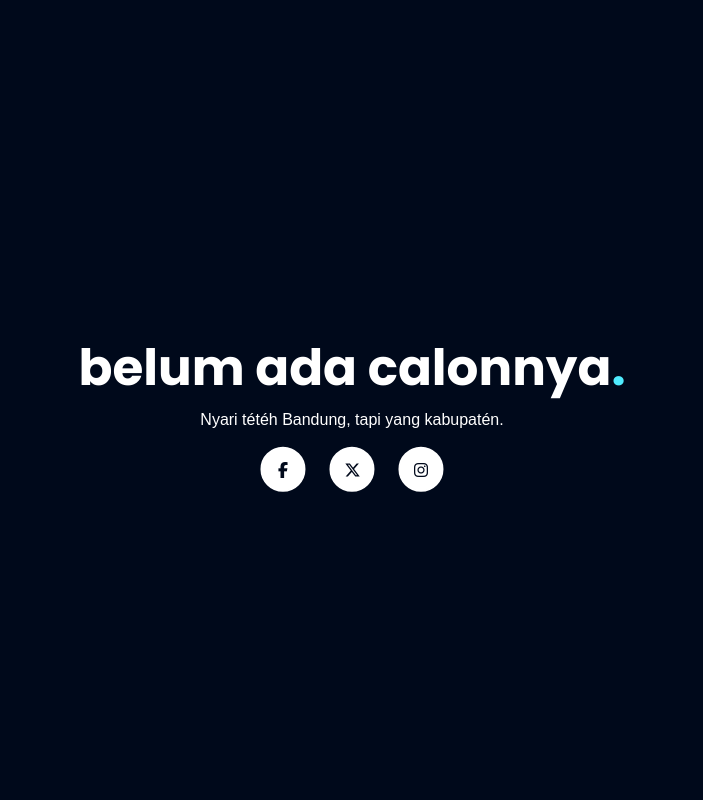
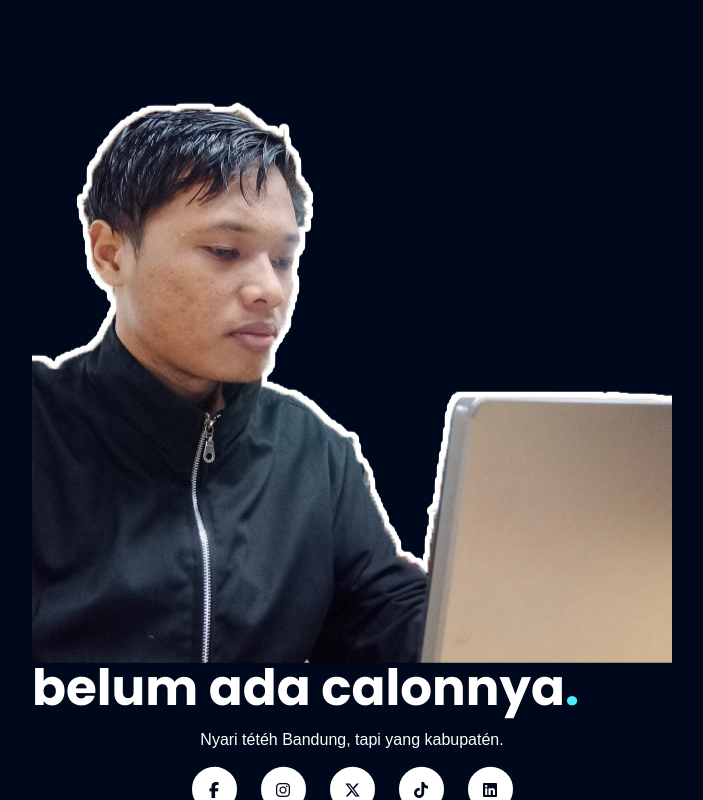
Before and after one commit to asephermann/asephermann.github.io, a plain HTML site: page nikah/index.html in a window 1280 px wide. Shown: the whole page, without its empty margins (288-991 px from the left). Drawn offline with nearby package versions, Linux system fonts and the light colour scheme; a web font is replaced by a local one.

Commit message:
Update index.html

```diff
--- a/nikah/index.html
+++ b/nikah/index.html
@@ -8,12 +8,14 @@
 </head>
 <body>
 <div class="wrapper">
-  <h1>belum ada calonnya<span class="dot">.</span></h1>
+  <h1><img src="https://github.com/asephermann/asephermann.github.io/blob/main/U2FsdGVkX1bwBrhpCaeWDeNX8tRjGbRbiSK2L2qceCKcs1l5ZG35w.png"/>belum ada calonnya<span class="dot">.</span></h1>
   <p>Nyari tétéh Bandung, tapi yang kabupatén.</p>
   <div class="icons">
     <a href="https://www.facebook.com/asephermanns/" target="_blank"><i class="fa-brands fa-facebook-f"></i></a>
+    <a href="https://www.instagram.com/asephermann" target="_blank"><i class="fa-brands fa-instagram"></i></a>
     <a href="https://x.com/asephermanns" target="_blank"><i class="fa-brands fa-x-twitter"></i></a>
-    <a href="https://www.instagram.com/asephermann" target="_blank"><i class="fa-brands fa-instagram"></i></a>
+    <a href="https://www.tiktok.com/@asephermann" target="_blank"><i class="fa-brands fa-tiktok"></i></a>
+    <a href="https://www.linkedin.com/in/asephermann" target="_blank"><i class="fa-brands fa-linkedin"></i></a>
   </div>
 </div>
 </body>
```
